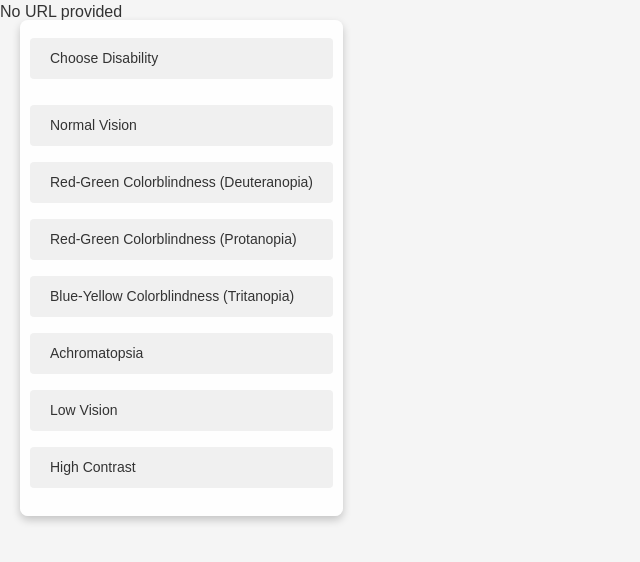
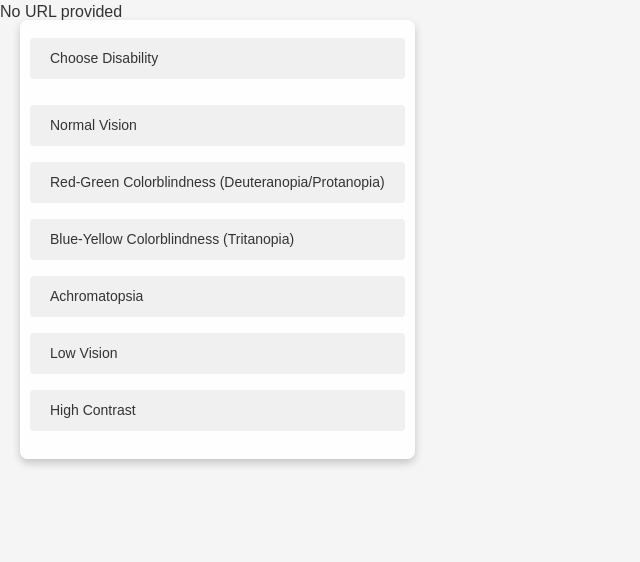
Before and after one commit to iamudyavar/AccessAI, a React (Vite) app in the folder frontend/: page /simulation in a window 1280 px wide. Both pictures are taken after a click on the button "Choose Disability". Shown: the top 562 px of the page, without its empty margins (0-640 px from the left). Built offline with nearby package versions, Linux system fonts and the light colour scheme.

Commit message:
Small updates

```diff
--- a/frontend/src/App.jsx
+++ b/frontend/src/App.jsx
@@ -13,7 +13,7 @@ function App() {
 	const [loading, setLoading] = useState(false);
 	const [submitted, setSubmitted] = useState(false);
 	const [url, setUrl] = useState("");
-	const apiUrl = "http://127.0.0.1:5000/api";
+	const apiUrl = "https://gwnpw5ju4l.execute-api.us-east-1.amazonaws.com/Stage3/api";
 
 	const navigate = useNavigate();
 	const fileInputRef = useRef(null);
@@ -75,6 +75,7 @@ function App() {
 					method: "POST",
 					body: formDataCode,
 				});
+
 				if (responseCode.ok) {
 					const data = await responseCode.json();
 					codeSuggestionsResponse = data.suggestions || [];
--- a/frontend/src/pages/Simulation.jsx
+++ b/frontend/src/pages/Simulation.jsx
@@ -114,10 +114,9 @@ function Simulation() {
 								{[
 									{ name: "Normal Vision", value: "" },
 									{
-										name: "Red-Green Colorblindness (Deuteranopia)",
-										value: "deuteranopia",
+										name: "Red-Green Colorblindness (Deuteranopia/Protanopia)",
+										value: "protanopia",
 									},
-									{ name: "Red-Green Colorblindness (Protanopia)", value: "protanopia" },
 									{ name: "Blue-Yellow Colorblindness (Tritanopia)", value: "tritanopia" },
 									{ name: "Achromatopsia", value: "achromatopsia" },
 									{ name: "Low Vision", value: "low-vision" },
```
